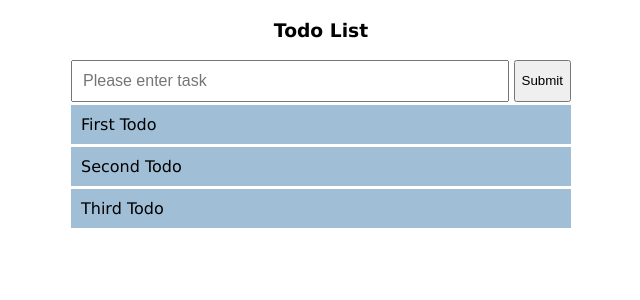
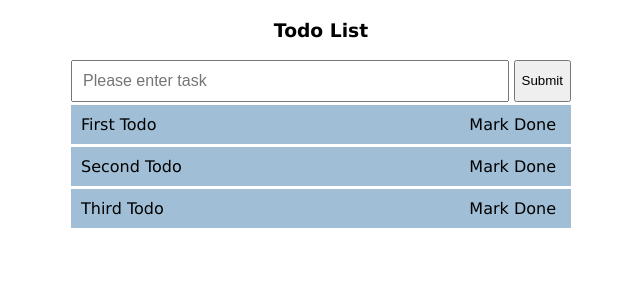
Before and after one commit to amit-ib/Todo-v2, a React (Create React App) app: page / in a window 1280 px wide. Shown: the top 300 px of the page, without its empty margins (319-959 px from the left). Built offline with nearby package versions, Linux system fonts and the light colour scheme.

Commit message:
TD0004-Added Functionality to Mark Task as Done

```diff
--- a/src/components/todo/TodoList.tsx
+++ b/src/components/todo/TodoList.tsx
@@ -7,11 +7,16 @@ export interface Props {
   setTodos: React.Dispatch<React.SetStateAction<TodoModal[]>>; // copied from setTodos state
 }
 
-const TodoList = ({ todos }: Props) => {
+const TodoList = ({ todos, setTodos }: Props) => {
   return (
     <div>
-      {todos.map((allTodo) => (
-        <SingleTodo todoSingleObj={allTodo} />
+      {todos.map((allTodo, index) => (
+        <SingleTodo
+          todoSingleObj={allTodo}
+          todoArrayOfObj={todos}
+          setTodos={setTodos}
+          index={index}
+        />
       ))}
     </div>
   );
--- a/src/components/todo/TodoTaskItem.tsx
+++ b/src/components/todo/TodoTaskItem.tsx
@@ -2,13 +2,40 @@ import { TodoModal } from "../../models";
 
 interface Props {
   todoSingleObj: TodoModal;
+  todoArrayOfObj: TodoModal[];
+  setTodos: React.Dispatch<React.SetStateAction<TodoModal[]>>; // is a function - copied from setTodos state
+  index: number;
 }
 
-const SingleTodo = ({ todoSingleObj }: Props) => {
+const SingleTodo = ({
+  todoSingleObj,
+  todoArrayOfObj,
+  setTodos,
+  index,
+}: Props) => {
+  const handleTaskDone = (index: number) => {
+    let todos = [...todoArrayOfObj];
+
+    if (todos[index]) {
+      todos[index].isDone = !todos[index].isDone;
+    }
+    setTodos(todos);
+  };
+
   return (
     <form>
       <div className="list-item">
-        <span className="list-item-text">{todoSingleObj.todo}</span>
+        {todoSingleObj.isDone ? (
+          //Done item with strick out style
+          <span className="list-item-text task-done">{todoSingleObj.todo}</span>
+        ) : (
+          // Normal list item - "Not Done"
+          <span className="list-item-text">{todoSingleObj.todo}</span>
+        )}
+
+        <div className="action-icons">
+          <span onClick={() => handleTaskDone(index)}>Mark Done</span>
+        </div>
       </div>
     </form>
   );
```
